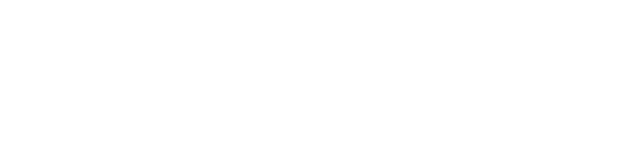
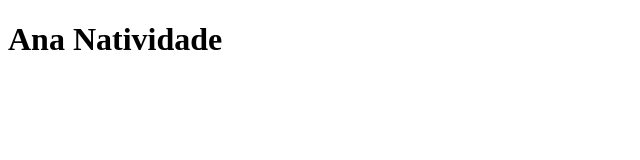
Before and after one commit to ananatividade/usando_git_e_github2, a plain HTML site: page index.html in a window 1280 px wide. Shown: the whole page, without its empty margins (0-640 px from the left). Drawn offline with Linux system fonts and the light colour scheme.

Commit message:
add Ana Natividade

```diff
--- a/index.html
+++ b/index.html
@@ -6,6 +6,7 @@
     <title>Document</title>
 </head>
 <body>
+    <h1>Ana Natividade</h1>
 
 </body>
 </html>
```
